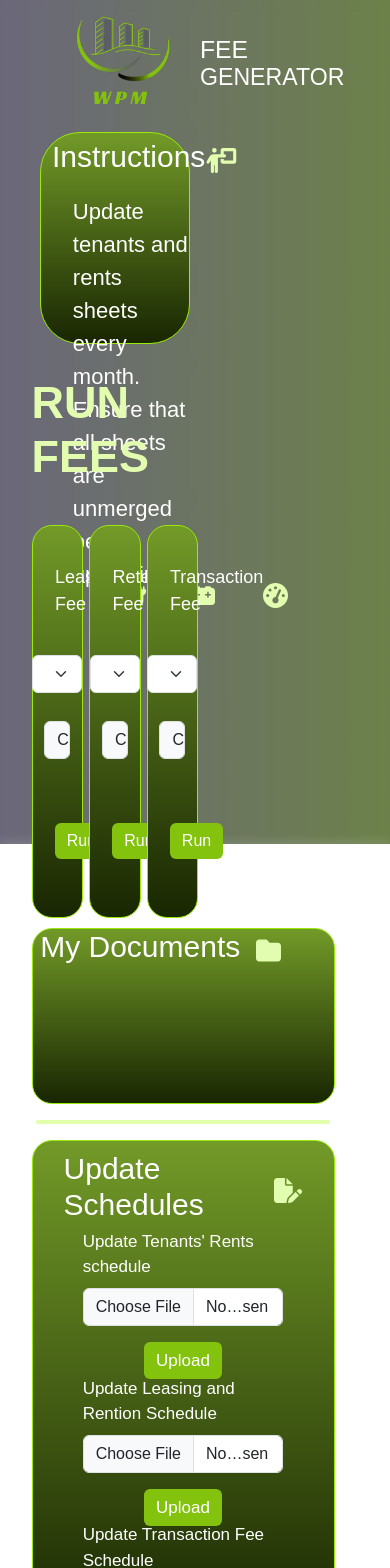
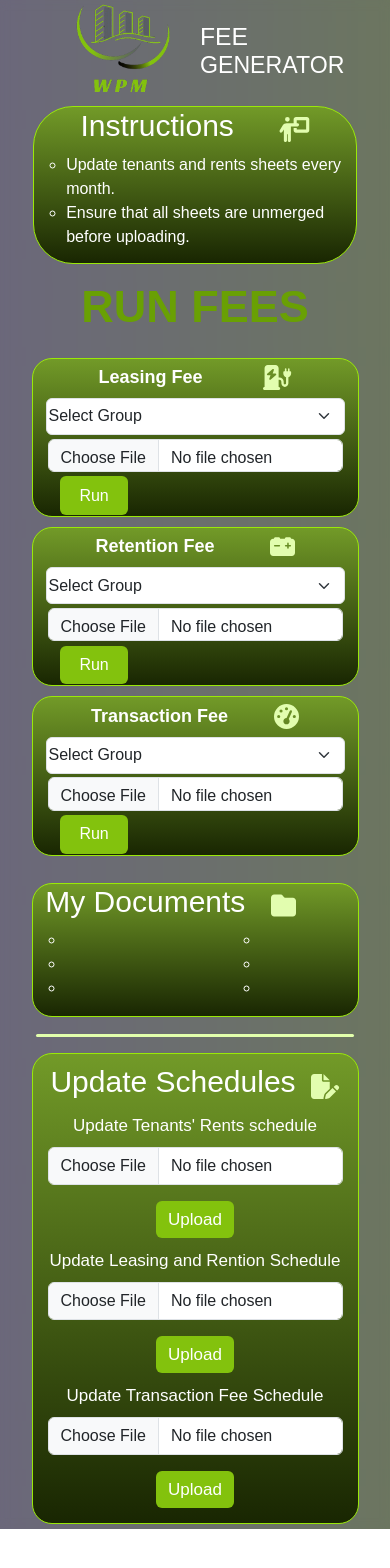
Before and after one commit to dk-okonkwo/fee-gen, a React (Vite) app in the folder frontend/: page / in a window 390 px wide. Shown: the top 1568 px of the page. After the commit the page ends 1529 px from the top, so only its background shows below. Built offline with nearby package versions, Linux system fonts and the light colour scheme; no server answers; a web font is replaced by a local one.

Commit message:
responsive

```diff
--- a/frontend/src/App.css
+++ b/frontend/src/App.css
@@ -77,7 +77,7 @@ body {
 
 .main-body h2 {
   color: #ffffff;
-  font-size: 30px
+  font-size: 30px;
 }
 
 .big-row {
@@ -170,6 +170,14 @@ body {
   padding: 10px;
 }
 
+.select {
+  width: 100%;
+  height: 50%;
+  display: flex;
+  flex-direction: column;
+  justify-content: space-evenly;
+}
+
 .buttons {
   width: 90%;
   display: flex;
@@ -209,7 +217,7 @@ body {
 }
 
 .dividing-line {
-  height: 4px;
+  height: 3px;
   background: #e2ffac;
   border-radius: 20px;
   width: 97%;
@@ -217,7 +225,7 @@ body {
 }
 
 .update-schedules {
-  height: 70%;
+  height: 72%;
   display: flex;
   flex-direction: column;
   justify-content: space-evenly;
@@ -252,8 +260,8 @@ body {
 .update-schedules .label {
   align-self: center;
   font-size: 17px;
+  height: 30%;
 }
-
 
 /* TITLES WITH ICONS */
 .with-icons {
@@ -351,8 +359,240 @@ Button:hover {
   background: #6b833e !important;
   align-items: center;
   justify-content: space-between;
-
 }
 
+/* main color: #9E0402 */
 
-/* main color: #9E0402 */
+/* TABLET SCREENS RESPONSIVE */
+@media (min-width: 767px) and (max-width: 1025px) {
+  .main-body {
+    overflow: scroll;
+    overflow-y: scroll;
+    overflow-x: hidden;
+    height: 85vh;
+    width: 100%;
+    display: flex;
+    align-items: center;
+    justify-content: center;
+  }
+
+  .big-row {
+    flex-direction: column !important;
+    align-items: center;
+    width: 100% !important;
+    height: auto;
+    padding-top: 5vh;
+  }
+
+  .fees {
+    flex-direction: row;
+    width: 100% !important;
+    justify-content: space-between;
+    height: 35vh;
+    margin-bottom: 4vh;
+  }
+
+  .fees h3 {
+    display: none;
+  }
+
+  .instructions {
+    height: 100%;
+    width: 50%;
+  }
+
+  .run-fees {
+    flex-direction: column;
+    width: 50%;
+    height: 100%;
+  }
+
+  .child {
+    width: 100% !important;
+    height: 33%;
+  }
+
+  .child Form {
+    width: 100%;
+    display: row;
+    padding: 0;
+  }
+
+  .select {
+    flex-direction: row;
+    width: 100%;
+    height: 40%;
+    justify-content: space-between;
+  }
+
+  .in-form .form-select,
+  .in-form .mb-3 {
+    width: 47%;
+    height: 100%;
+    font-size: 19px;
+  }
+
+  .in-form .form-control {
+    background: #ffffff;
+    height: 100%;
+    font-size: 20px;
+  }
+
+  .buttons {
+    height: 25% !important;
+  }
+
+  .buttons Button {
+    height: 100%;
+    width: 25%;
+    display: flex;
+    align-items: center;
+    justify-content: center;
+  }
+
+  .with-icons .form-label {
+    font-size: 22px;
+    margin: 0;
+  }
+
+  .documents {
+    width: 100%;
+  }
+
+  .my-documents,
+  .dividing-line {
+    margin-bottom: 1vh;
+  }
+}
+
+/* PHONE SCREENS RESPONSIVE */
+@media (min-width: 350px) and (max-width: 766px) {
+  .header {
+    height: 12vh;
+  }
+
+  .main-body {
+    overflow-y: scroll;
+    overflow-x: hidden;
+    height: auto;
+    width: 100%;
+    display: flex;
+    align-items: center;
+    justify-content: center;
+    padding: 0 !important;
+  }
+
+  .big-row {
+    flex-direction: column !important;
+    align-items: center;
+    width: 100% !important;
+  }
+
+  .fees {
+    width: 100% !important;
+    height: 90vh;
+    margin-bottom: 2vh;
+  }
+
+  .instructions {
+    width: 99%;
+    height: auto;
+  }
+
+  .instructions ul {
+    font-size: 16px;
+    list-style: circle;
+  }
+
+  .fees h3 {
+    color: #69a004;
+  }
+
+  .run-fees {
+    flex-direction: column !important;
+    width: 100%;
+    height: 70%;
+  }
+
+  .child {
+    width: 100% !important;
+    height: 32%;
+  }
+
+  .child Form {
+    width: 100%;
+    padding: 1px;
+    justify-content: space-between;
+  }
+
+  .with-icons .form-label {
+    font-weight: 600;
+  }
+
+  .child .with-icons {
+    height: 23%;
+  }
+
+  .child .form-label {
+    margin: 0;
+  }
+
+  .select {
+    height: 49% !important;
+    display: flex;
+    flex-direction: column;
+    align-items: center;
+    justify-content: space-between;
+  }
+
+  .select .form-select,
+  .select .mb-3 {
+    height: 49% !important;
+    margin: 0 !important;
+    padding: 2px;
+    width: 100% !important;
+  }
+
+  .select .form-control {
+    width: 100%;
+    height: 100%;
+    display: flex;
+    text-align: center;
+    align-items: center;
+    justify-content: center;
+  }
+
+  .buttons {
+    height: 25% !important;
+  }
+
+  .buttons Button {
+    height: 100%;
+    width: 25%;
+  }
+
+  .documents {
+    width: 100%;
+  }
+
+  .my-documents {
+    margin-bottom: 2vh;
+  }
+
+  .my-documents ul {
+    font-size: 16px;
+    list-style: circle;
+  }
+
+  .dividing-line {
+    margin-bottom: 2vh;
+  }
+
+  .update-schedules .with-icons {
+    width: 100%;
+  }
+
+  .update-schedules Form {
+    width: 100%;
+  }
+}
--- a/frontend/src/RunFees.jsx
+++ b/frontend/src/RunFees.jsx
@@ -135,6 +135,7 @@ const RunFees = ({ defaultFees }) => {
                     className="icons"
                   />
                 </div>
+                <div className="select">
                   <Form.Select onChange={handleGroup}>
                     <option>Select Group</option>
                     <option value="A">Group A</option>
@@ -143,6 +144,7 @@ const RunFees = ({ defaultFees }) => {
                   <Form.Group controlId="formFile" className="mb-3">
                     <Form.Control type="file" onChange={handleFileChange} />
                   </Form.Group>
+                </div>
                 <div className="buttons">
                   <Button type="submit">Run</Button>
                   {download && typeOfFee === "leasing" && (
@@ -176,6 +178,7 @@ const RunFees = ({ defaultFees }) => {
                     className="icons"
                   />
                 </div>
+                <div className="select">
                   <Form.Select onChange={handleGroup}>
                     <option>Select Group</option>
                     <option value="A">Group A</option>
@@ -184,6 +187,7 @@ const RunFees = ({ defaultFees }) => {
                   <Form.Group controlId="formFile" className="mb-3">
                     <Form.Control type="file" onChange={handleFileChange} />
                   </Form.Group>
+                </div>
                 <div className="buttons">
                   <Button type="submit">Run</Button>
                   {download && typeOfFee === "retention" && (
@@ -217,6 +221,7 @@ const RunFees = ({ defaultFees }) => {
                     className="icons"
                   />
                 </div>
+                <div className="select">
                   <Form.Select onChange={handleGroup}>
                     <option>Select Group</option>
                     <option value="A">Group A</option>
@@ -225,6 +230,7 @@ const RunFees = ({ defaultFees }) => {
                   <Form.Group controlId="formFile" className="mb-3">
                     <Form.Control type="file" onChange={handleFileChange} />
                   </Form.Group>
+                </div>
                 <div className="buttons">
                   <Button type="submit">Run</Button>
                   {download && typeOfFee === "transaction" && (
```
Lines whose indentation alone changed are shown as unchanged.
